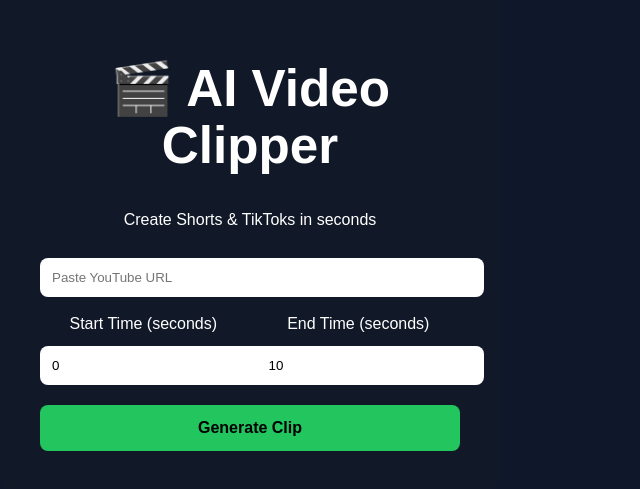
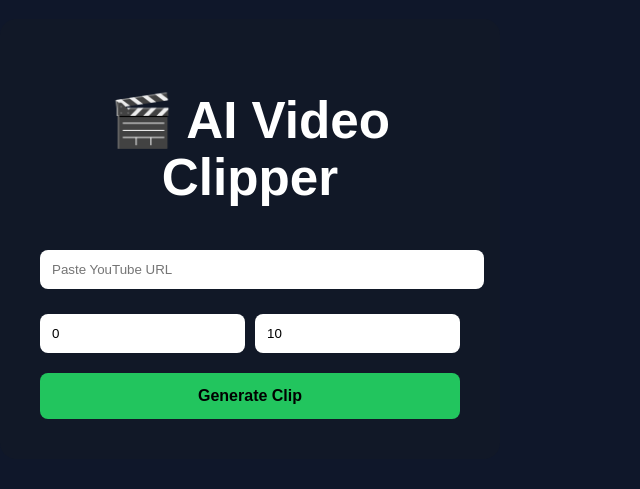
Before and after one commit to resellingwithesss-lang/ai-video-clipper, a React (Vite) app in the folder app/: page / in a window 1280 px wide. Shown: the part 211-700 px from the top of the page, without its empty margins (0-640 px from the left). Built offline with nearby package versions, Linux system fonts and the light colour scheme.

Commit message:
AI Sprint 4 – job polling + progress UI

```diff
--- a/app/src/App.jsx
+++ b/app/src/App.jsx
@@ -8,38 +8,52 @@
   const [url, setUrl] = useState("");
   const [start, setStart] = useState("0");
   const [end, setEnd] = useState("10");
+  const [status, setStatus] = useState("");
   const [loading, setLoading] = useState(false);
-  const [downloadUrl, setDownloadUrl] = useState("");
+
+  const pollStatus = async (jobId) => {
+    const interval = setInterval(async () => {
+      const res = await axios.get(`${API}/status/${jobId}`);
+      const jobStatus = res.data.status;
+      setStatus(jobStatus);
+
+      if (jobStatus === "complete") {
+        clearInterval(interval);
+        setLoading(false);
+        window.open(`${API}/download/${jobId}`, "_blank");
+      }
+
+      if (jobStatus === "error") {
+        clearInterval(interval);
+        setLoading(false);
+        alert("Error creating clip");
+      }
+    }, 2000);
+  };
 
   const generateClip = async () => {
-    if (!url) {
-      alert("Paste a YouTube URL first");
-      return;
-    }
+    if (!url) return alert("Paste a YouTube URL");
 
     try {
       setLoading(true);
-      setDownloadUrl("");
+      setStatus("Starting job...");
 
       const res = await axios.post(`${API}/clip`, null, {
         params: { url, start, end }
       });
 
-      setDownloadUrl(res.data.download_url);
+      pollStatus(res.data.job_id);
     } catch (err) {
       console.error(err);
-      alert("Clip generation failed");
+      alert("Backend error");
+      setLoading(false);
     }
-
-    setLoading(false);
   };
 
   return (
     <div className="container">
       <div className="card">
-
         <h1>🎬 AI Video Clipper</h1>
-        <p>Create Shorts & TikToks in seconds</p>
 
         <input
           placeholder="Paste YouTube URL"
@@ -48,36 +62,20 @@
         />
 
         <div className="timeRow">
-          <div>
-            <label>Start Time (seconds)</label>
-            <input
-              value={start}
-              onChange={(e) => setStart(e.target.value)}
-            />
-          </div>
-
-          <div>
-            <label>End Time (seconds)</label>
-            <input
-              value={end}
-              onChange={(e) => setEnd(e.target.value)}
-            />
-          </div>
+          <input value={start} onChange={(e)=>setStart(e.target.value)} />
+          <input value={end} onChange={(e)=>setEnd(e.target.value)} />
         </div>
 
         <button onClick={generateClip} disabled={loading}>
-          {loading ? "Generating Clip..." : "Generate Clip"}
+          {loading ? "Processing..." : "Generate Clip"}
         </button>
 
-        {downloadUrl && (
+        {status && (
           <div className="result">
-            <h3>✅ Clip Ready</h3>
-            <a href={downloadUrl} target="_blank">
-              Download Video
-            </a>
+            <h3>Status:</h3>
+            <p>{status}</p>
           </div>
         )}
-
       </div>
     </div>
   );
```
